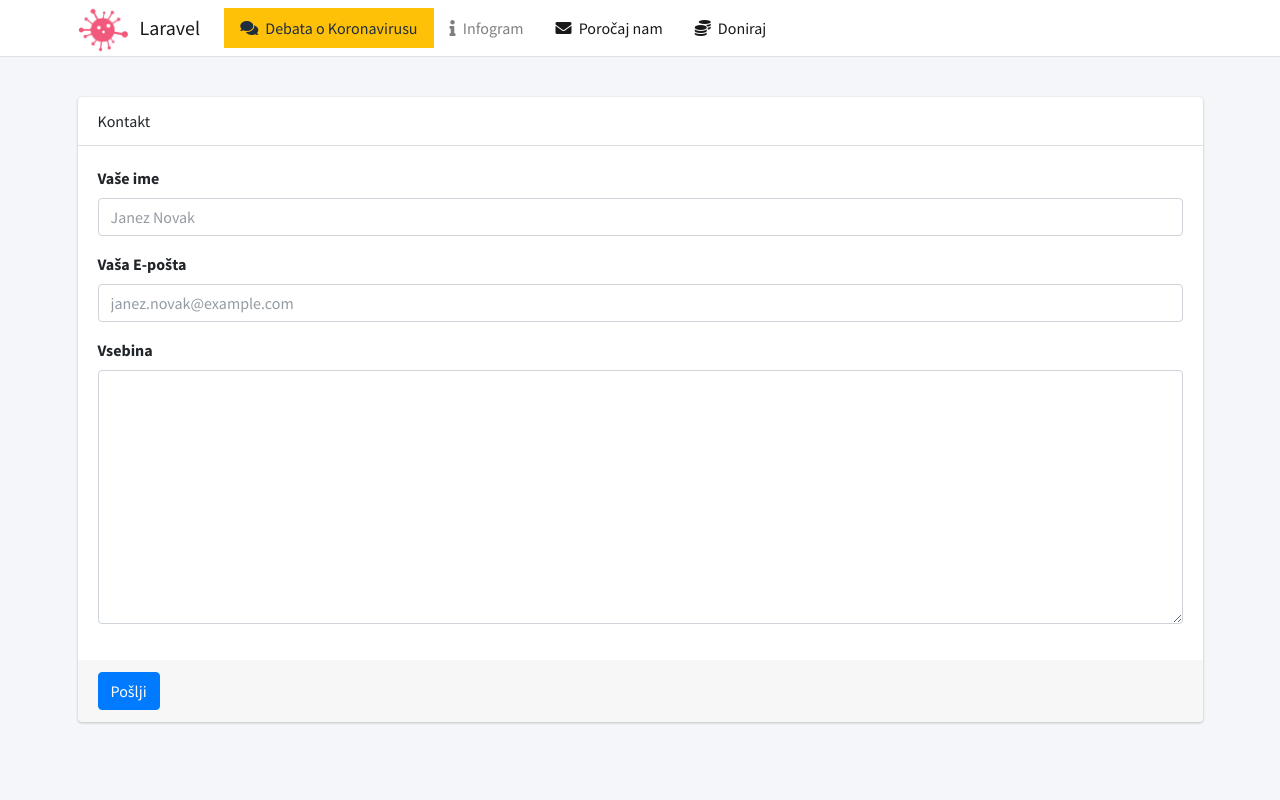
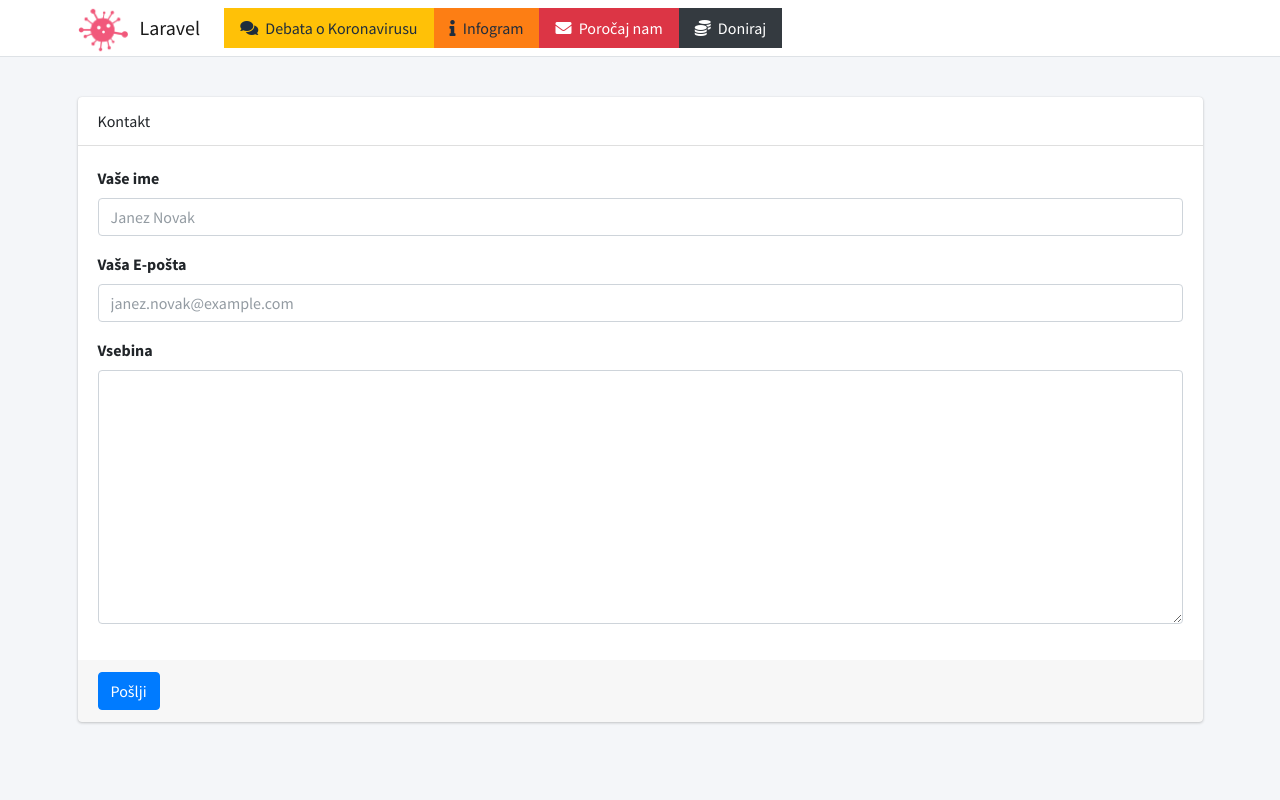
Before and after one commit to tdx996/corona_stats, a Laravel app: page /kontakt in a window 1280 px wide. Run offline with Laravel 8, Linux system fonts and the light colour scheme; some libraries are stand-ins or nearby versions.

Commit message:
Add colors to menu.

```diff
--- a/resources/views/layouts/header.blade.php
+++ b/resources/views/layouts/header.blade.php
@@ -29,19 +29,19 @@ $menu = [
                     </a>
                 </li>
                 <li class="nav-item">
-                    <a href="{{ route('infogram') }}" class="nav-link {{ \Request::is('infogram*') ? 'active' : '' }}">
+                    <a href="{{ route('infogram') }}" class="nav-link bg-orange {{ \Request::is('infogram*') ? 'active' : '' }}">
                         <i class="fas fa-info mr-1"></i>
                         Infogram
                     </a>
                 </li>
                 <li class="nav-item">
-                    <a href="{{ route('contact') }}" class="nav-link {{ \Request::is('kontakt*') ? 'active' : '' }}">
+                    <a href="{{ route('contact') }}" class="nav-link bg-danger {{ \Request::is('kontakt*') ? 'active' : '' }}">
                         <i class="fas fa-envelope mr-1"></i>
                         Poročaj nam
                     </a>
                 </li>
                 <li class="nav-item">
-                    <a href="https://gogetfunding.com/comprehensive-statistics-on-covid-19-in-slovenia/" target="_blank" class="nav-link {{ \Request::is('kontakt*') ? 'active' : '' }}">
+                    <a href="https://gogetfunding.com/comprehensive-statistics-on-covid-19-in-slovenia/" target="_blank" class="nav-link bg-dark {{ \Request::is('kontakt*') ? 'active' : '' }}">
                         <i class="fas fa-coins mr-1"></i>
                         Doniraj
                     </a>
```
